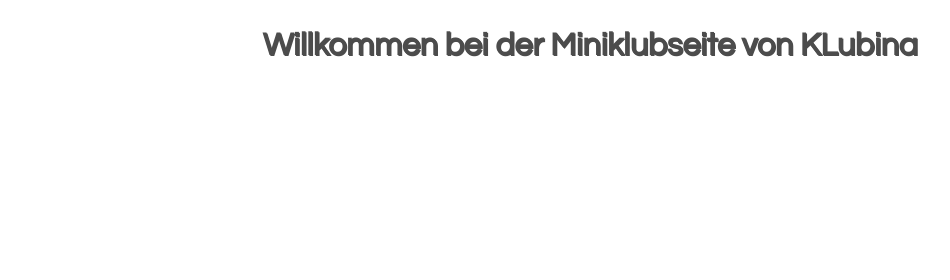
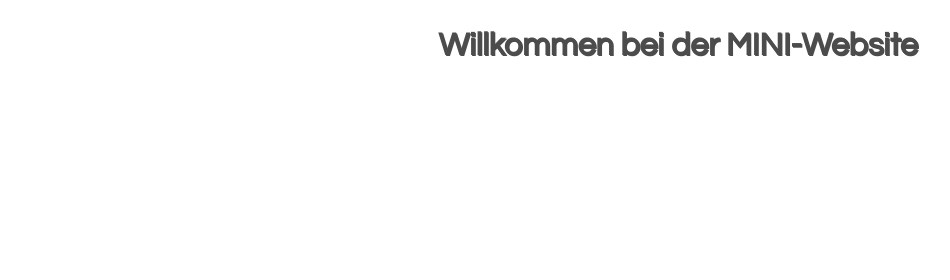
Before and after one commit to KLubina/Schul-Projekte, a plain HTML site: page MINI-Webseite.html in a window 1280 px wide. Shown: the top 280 px of the page, 228-1178 px from the left. Drawn offline with Linux system fonts and the light colour scheme.

Commit message:
Update MINI-Webseite.html

```diff
--- a/MINI-Webseite.html
+++ b/MINI-Webseite.html
@@ -3,7 +3,7 @@
 	<head>
 		<meta charset="utf-8">
  		<meta name="viewport" content="width=device-width, initial-scale=1">
-		<title>Miniclubseite</title>
+		<title>MINI-Webseite</title>
 		<link rel="stylesheet" href="style.css" />
 
     	</head>
@@ -11,7 +11,7 @@
 		<div id="wrapper">
 			<header>
 				<img class="fl_left" src="mini-logo.png" alt="logo mini"  />
-				<h1 class="welcome">Willkommen bei der Miniklubseite von KLubina</h1>
+				<h1 class="welcome">Willkommen bei der MINI-Website</h1>
 			</header>
 			<nav>
 				<ul>
```
